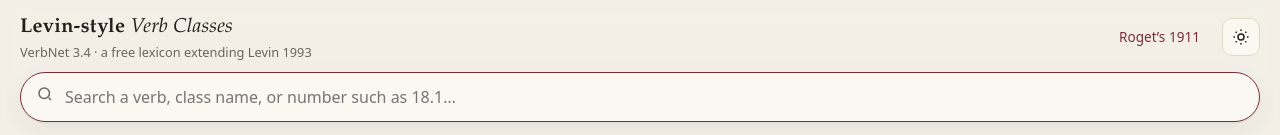
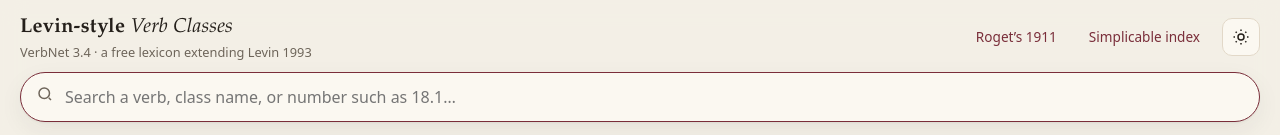
Before and after one commit to raammsathish003-lang/levin-verb-classes, a plain HTML site: page index.html in a window 1280 px wide. Shown: the top 135 px of the page. Drawn offline with Linux system fonts and the light colour scheme.

Commit message:
Add a header link to the unofficial Simplicable sitemap index.

```diff
--- a/index.html
+++ b/index.html
@@ -325,6 +325,7 @@ footer.note pre {
         <p>VerbNet 3.4 · a free lexicon extending Levin 1993</p>
       </div>
       <a class="navlink" href="https://raammsathish003-lang.github.io/roget-1911/">Roget’s 1911</a>
+      <a class="navlink" href="https://raammsathish003-lang.github.io/simplicable-index/">Simplicable index</a>
       <button class="iconbtn" type="button" id="btnTheme" aria-label="Toggle light and dark mode" title="Theme">
         <svg width="18" height="18" viewBox="0 0 24 24" fill="none" stroke="currentColor" stroke-width="2"><circle cx="12" cy="12" r="4"/><path d="M12 2v2m0 16v2M4.9 4.9l1.4 1.4m11.4 11.4 1.4 1.4M2 12h2m16 0h2M4.9 19.1l1.4-1.4M17.7 6.3l1.4-1.4"/></svg>
       </button>
```
